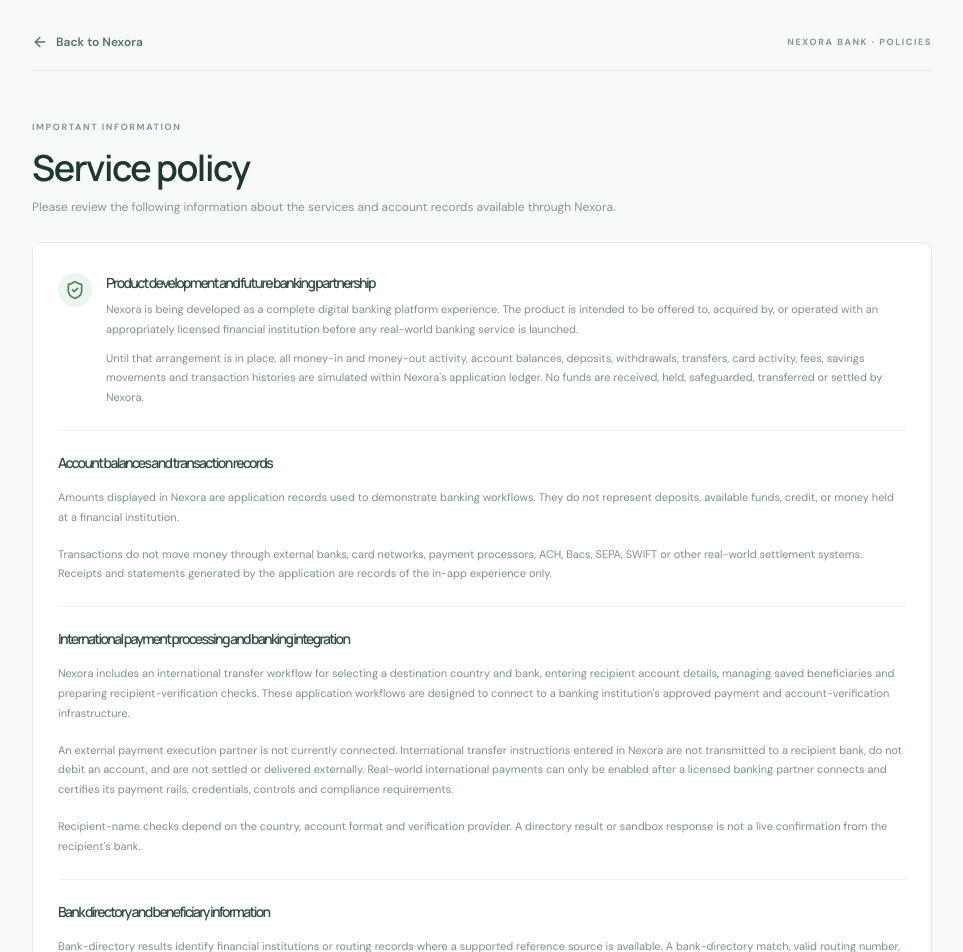
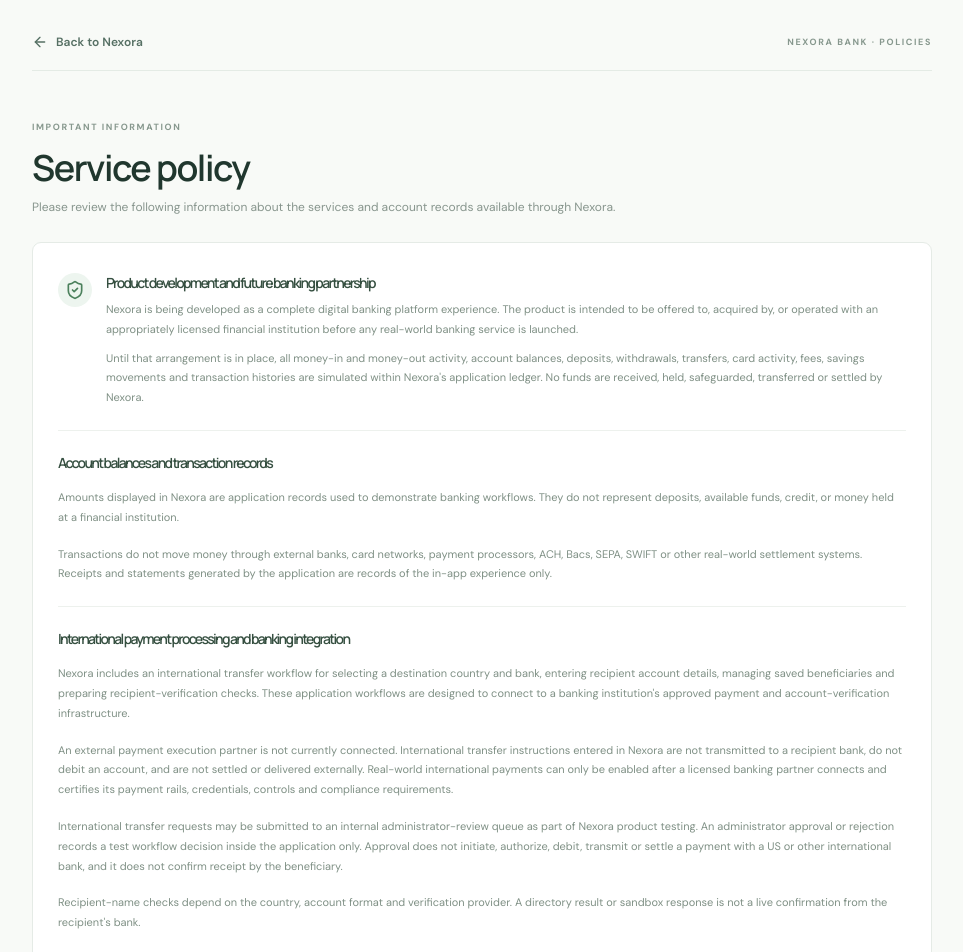
Before and after one commit to Masksm/Nexora-Bank, a Next.js app: page /policy in a window 1280 px wide. Shown: the top 952 px of the page, without its empty margins (158-1121 px from the left). Built offline with nearby package versions, Linux system fonts and the light colour scheme; no server answers.

Commit message:
Document simulated international transfer approval in policy

```diff
--- a/app/policy/page.tsx
+++ b/app/policy/page.tsx
@@ -38,6 +38,7 @@ export default async function PolicyPage() {
           <h2>{t("International payment processing and banking integration")}</h2>
           <p>{t("Nexora includes an international transfer workflow for selecting a destination country and bank, entering recipient account details, managing saved beneficiaries and preparing recipient-verification checks. These application workflows are designed to connect to a banking institution's approved payment and account-verification infrastructure.")}</p>
           <p>{t("An external payment execution partner is not currently connected. International transfer instructions entered in Nexora are not transmitted to a recipient bank, do not debit an account, and are not settled or delivered externally. Real-world international payments can only be enabled after a licensed banking partner connects and certifies its payment rails, credentials, controls and compliance requirements.")}</p>
+            <p>{t("International transfer requests may be submitted to an internal administrator-review queue as part of Nexora product testing. An administrator approval or rejection records a test workflow decision inside the application only. Approval does not initiate, authorize, debit, transmit or settle a payment with a US or other international bank, and it does not confirm receipt by the beneficiary.")}</p>
           <p>{t("Recipient-name checks depend on the country, account format and verification provider. A directory result or sandbox response is not a live confirmation from the recipient's bank.")}</p>
         </div>
         <div className="policy-section">
```
